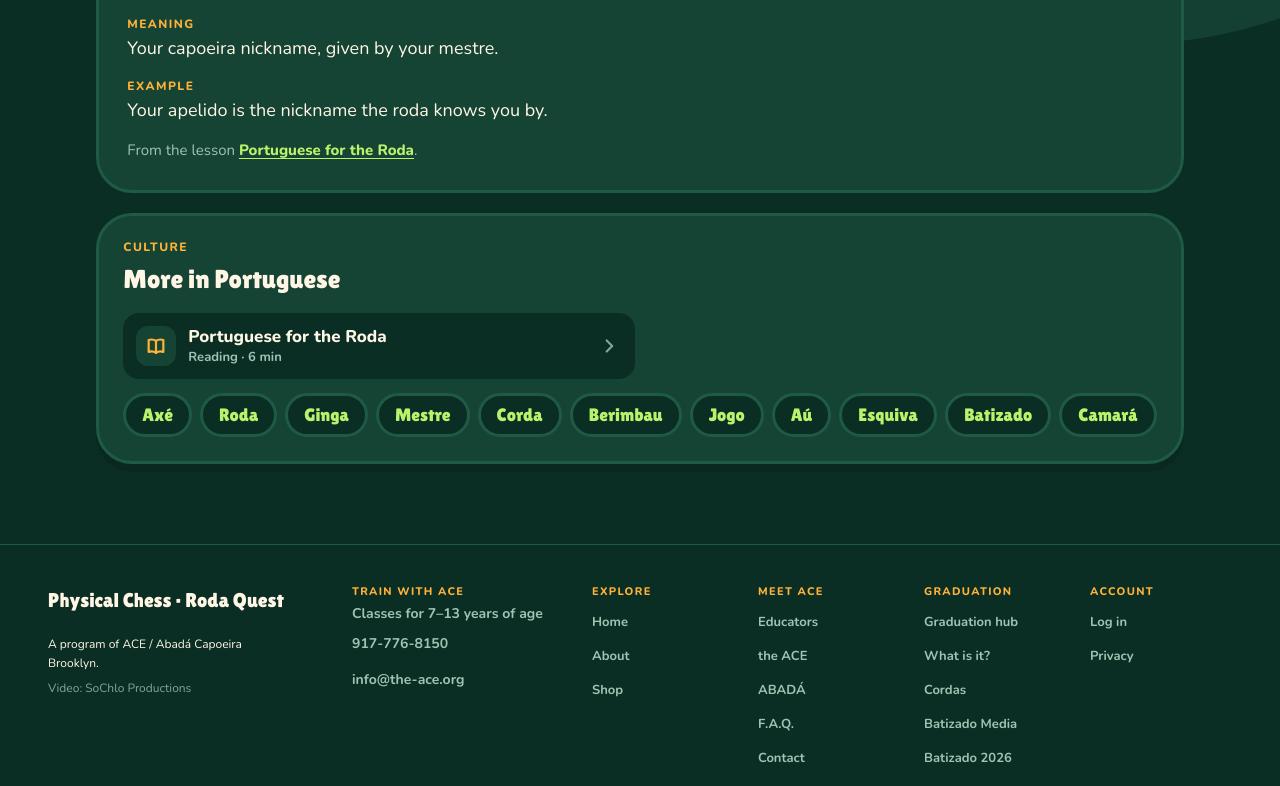
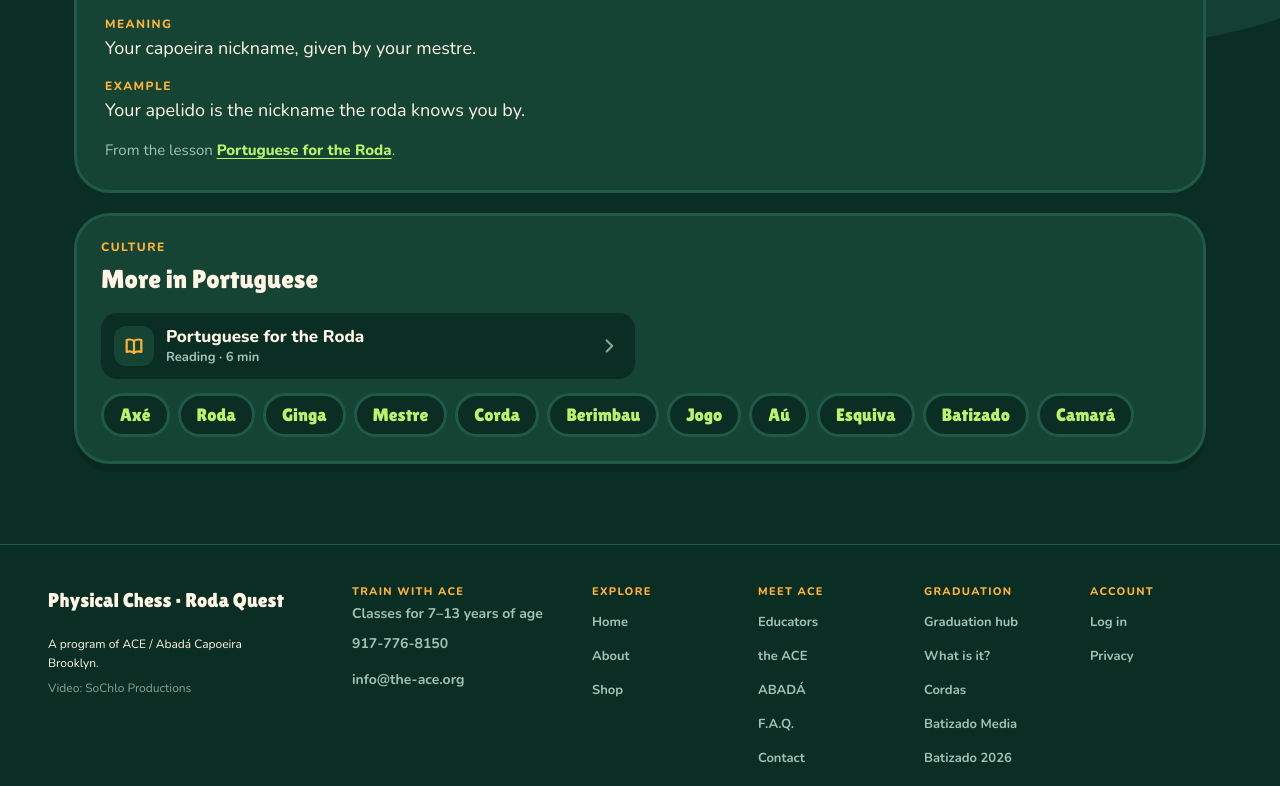
Before and after one commit to MistaSnacks/Physical-Chess, an Astro site: page /coach/library/glossary/apelido in a window 1280 px wide. Shown: the part 436-1222 px from the top of the page. Built offline with nearby package versions, Linux system fonts and the light colour scheme; Astro itself is replaced by a stand-in of ours.

Commit message:
WP9: library entry pages fill the column; cap reading and quiz width on desktop
Co-Authored-By: Claude Opus 5.5 <noreply@anthropic.com>

```diff
--- a/src/directions/quest/wp9-library.css
+++ b/src/directions/quest/wp9-library.css
@@ -4,7 +4,10 @@
    Mobile 390 first. Motion: transform/opacity only, off under reduced motion. */
 
 /* ---------- Shared bits ---------- */
+/* .quest-page is a flex column: without a width, a margin-auto main
+   shrinks to its content on short entries (video, quiz). */
 .quest-lib {
+  width: 100%;
   --lib-video: var(--quest-hibiscus);
   --lib-reading: var(--quest-mango);
   --lib-drill: var(--quest-lime);
@@ -463,6 +466,12 @@ a.quest-instrument-card:focus-visible {
   .quest-lib-video {
     max-width: 960px;
   }
+  .quest-lib-reading,
+  .quest-lib-quiz,
+  .quest-lib-drill,
+  .quest-lib-word {
+    max-width: 860px;
+  }
 }
 
 @media (max-width: 680px) {
```
